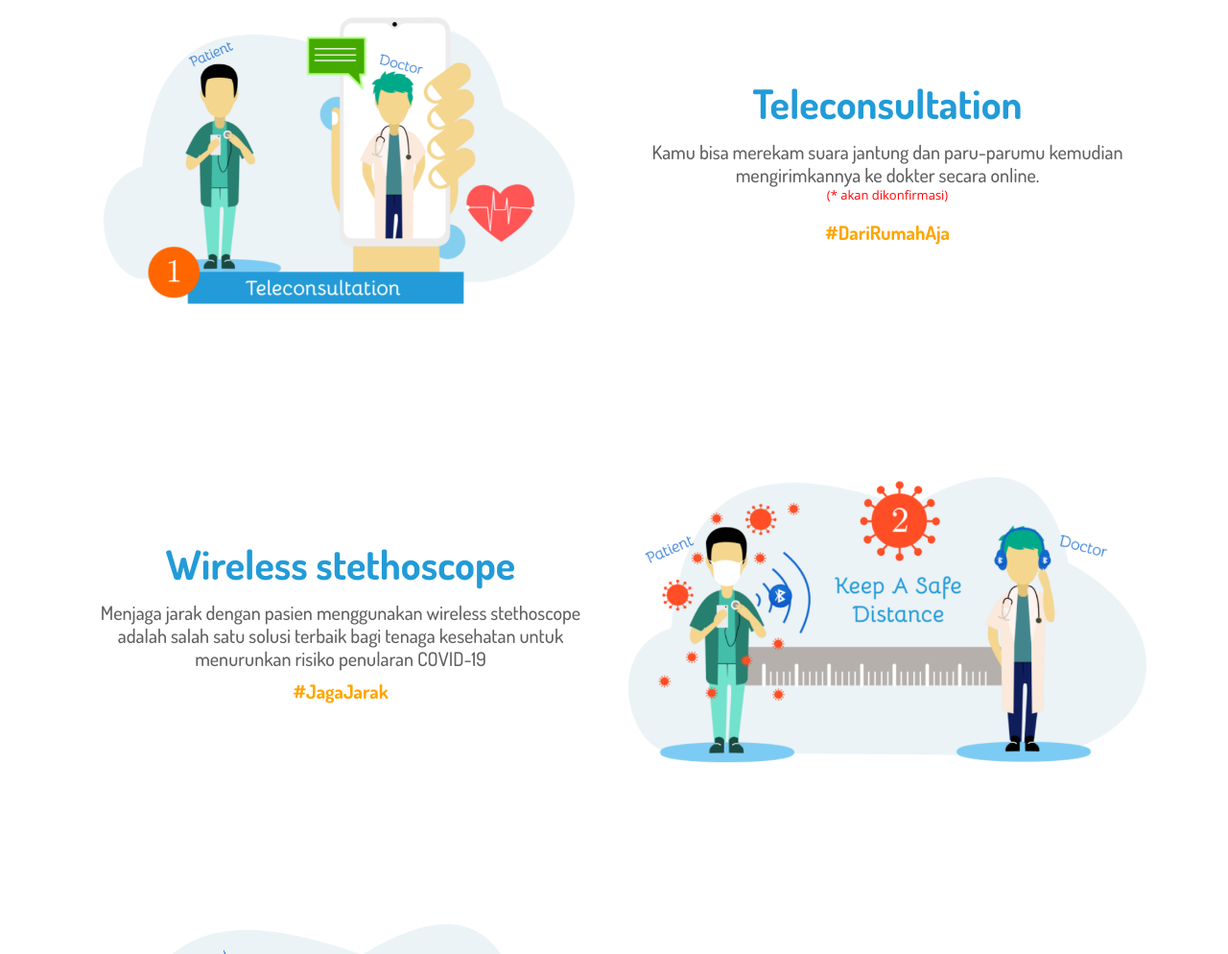
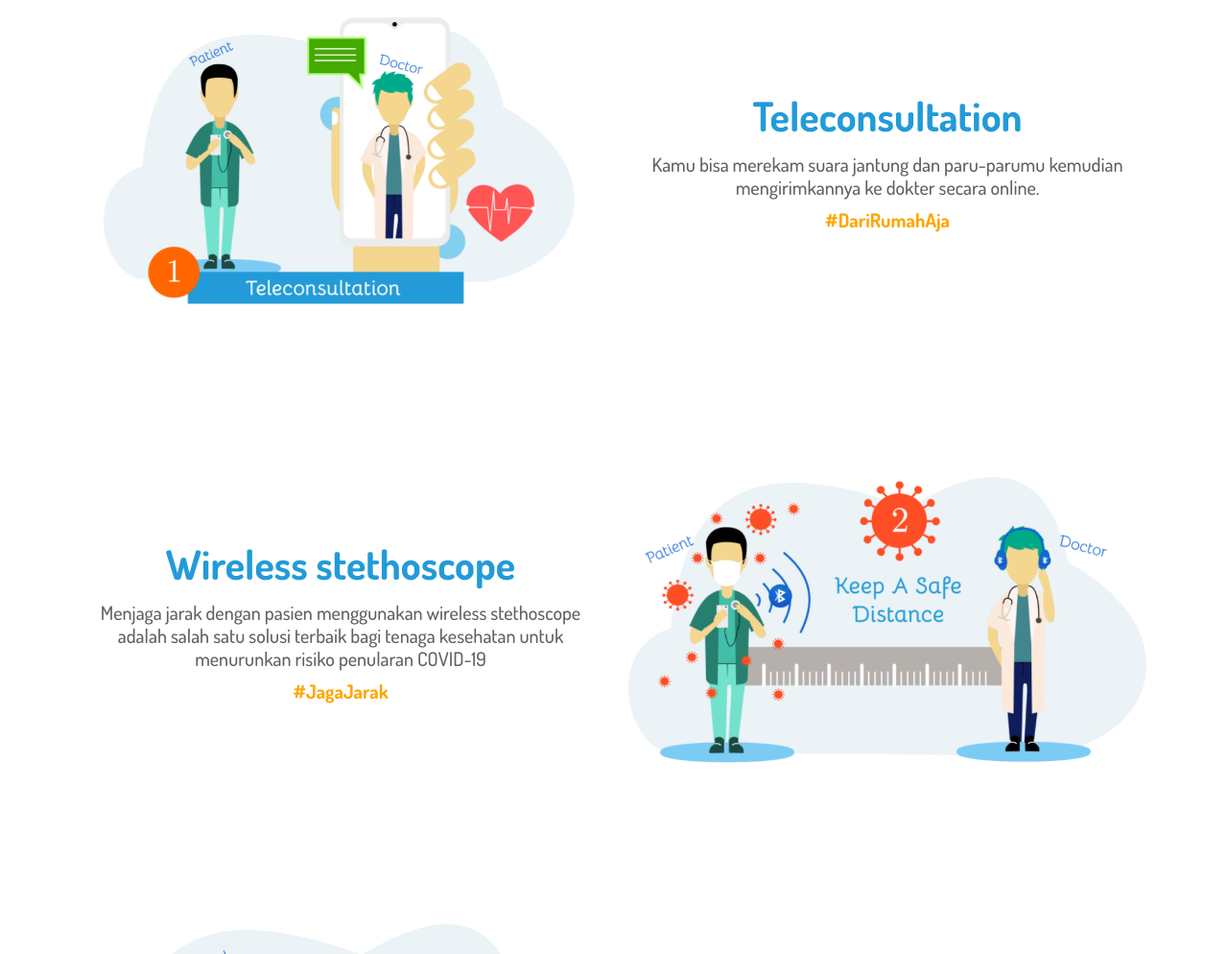
Before and after one commit to stetho-phone/stetho-phone.github.io, a plain HTML site: page index.html in a window 1280 px wide. Shown: the part 1633-2627 px from the top of the page at 96% size. Drawn offline with nearby package versions, Linux system fonts and the light colour scheme.

Commit message:
Update index.html

```diff
--- a/index.html
+++ b/index.html
@@ -146,7 +146,6 @@
           <center>
           <h1>Teleconsultation</h1>
           <h2>Kamu bisa merekam suara jantung dan paru-parumu kemudian mengirimkannya ke dokter secara online.</h2>
-          <p style="font-size:13px; color:red">(* akan dikonfirmasi)</p>
           <h2><b style="color:orange">#DariRumahAja</b></h2>
           </center>
         </div>
```
